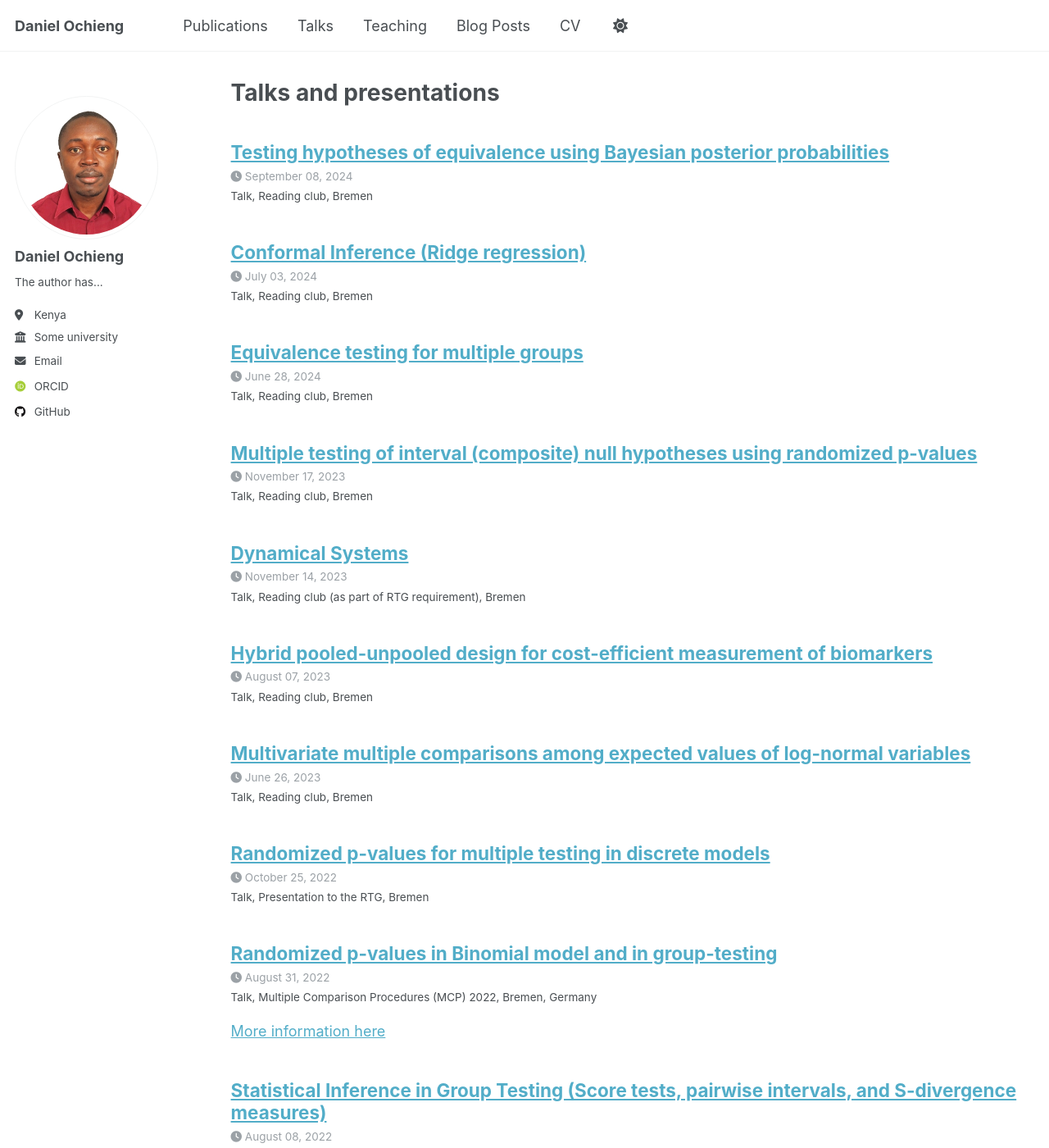
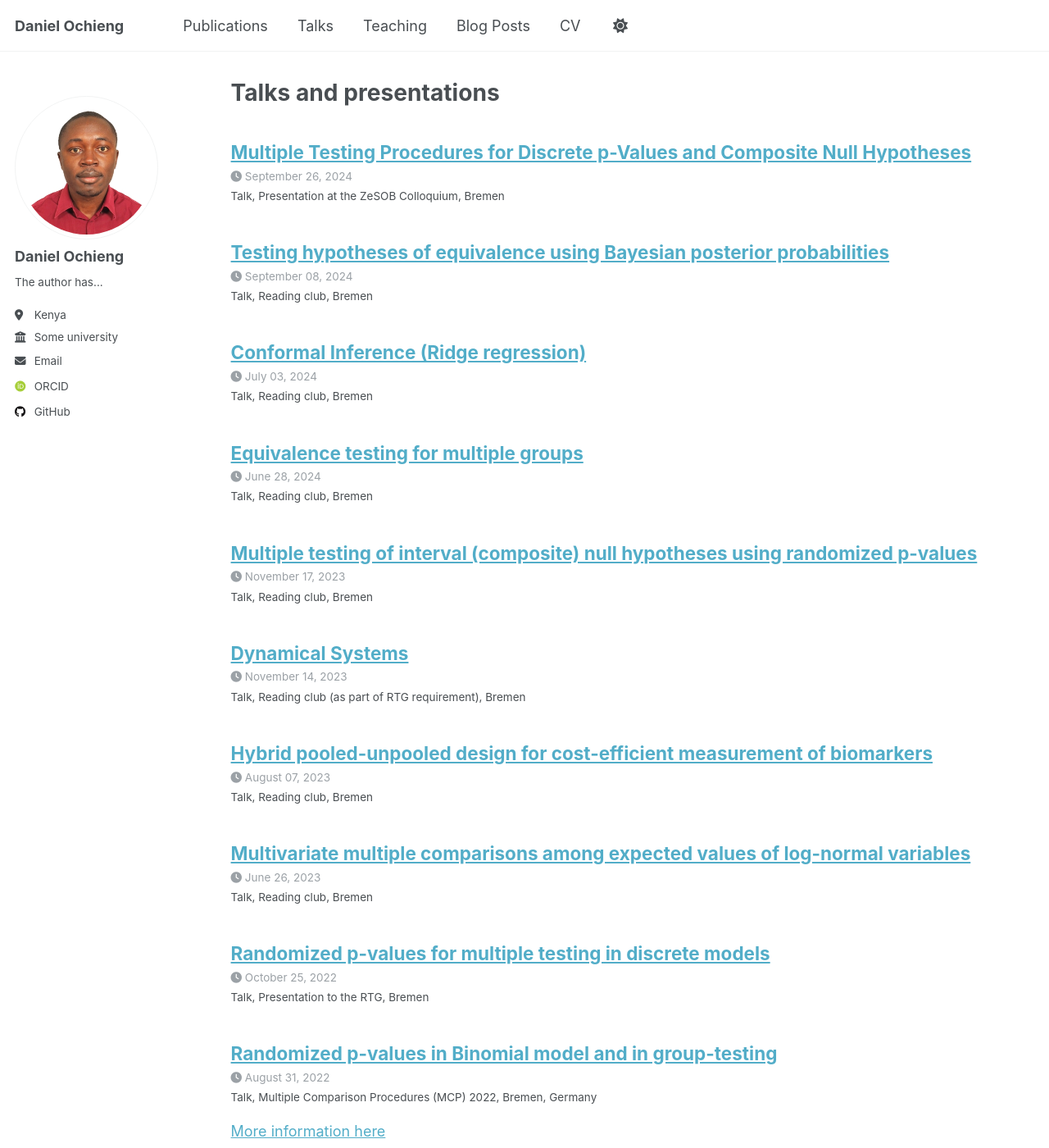
Before and after one commit to Daniel-Ochieng/Daniel-Ochieng.github.io, a Jekyll site: the page built from _pages/talks.html, in a window 1280 px wide and 1400 px high. Shown: the whole window at 82% size. Built offline with Jekyll 4.4.1, drawn with Linux system fonts in a browser that asks for light colours; some web fonts are replaced; some of the changed text lies outside the part shown.

Commit message:
Update 2014-03-01-talk-12.md

```diff
--- a/_talks/2014-03-01-talk-12.md
+++ b/_talks/2014-03-01-talk-12.md
@@ -1,9 +1,10 @@
 ---
-title: "Statistical Inference in Group Testing (Score tests, pairwise intervals, and S-divergence measures)"
+title: "Multiple Testing Procedures for Discrete
+p-Values and Composite Null Hypotheses"
 collection: talks
 type: "Talk"
 permalink: /talks/2014-03-01-talk-3
-venue: "Reading club"
-date: 2022-08-08
+venue: "Presentation at the ZeSOB Colloquium"
+date: 2024-09-26
 location: "Bremen"
 ---
```
